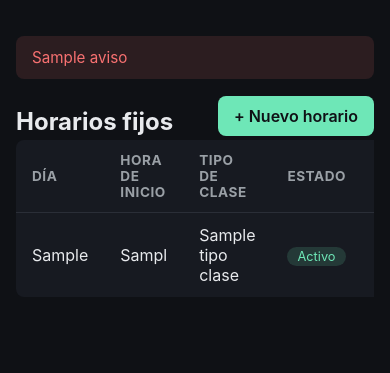
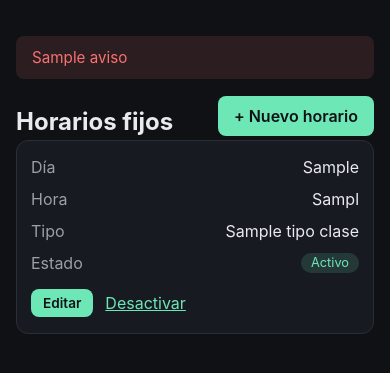
Before and after one commit to pilisoldo1-code/Just-Show-Up, a FastAPI app: template app/templates/profesora_horarios.html in a window 390 px wide. Shown: the part 111-484 px from the top of the page. Run offline with FastAPI, Linux system fonts and the light colour scheme; the template is opened without the code that fills it: most values are stand-ins (such as "Sample title", 1, 10 or a date in 2020).

Commit message:
Profesora en celular: Horarios en tarjetas y título Asistencias
Co-Authored-By: Claude Opus 5.5 <noreply@anthropic.com>

```diff
--- a/app/static/style.css
+++ b/app/static/style.css
@@ -2121,7 +2121,7 @@ main.ancho {
     opacity: 0.6;
 }
 
-.tabla-personas .acciones {
+.tabla-tarjetas .acciones {
     display: flex;
     align-items: center;
     gap: 12px;
@@ -2146,21 +2146,25 @@ main.ancho {
     opacity: 0.6;
 }
 
-/* En celular cada persona es una tarjeta (sin desplazamiento horizontal) */
+/* En celular cada fila es una tarjeta (sin desplazamiento horizontal) */
 @media (max-width: 720px) {
-    .tabla-personas thead {
+    .tabla-tarjetas thead {
         display: none;
     }
 
-    .tabla-personas,
-    .tabla-personas tbody,
-    .tabla-personas tr,
-    .tabla-personas td {
+    .tabla-tarjetas {
+        background: transparent;
+    }
+
+    .tabla-tarjetas,
+    .tabla-tarjetas tbody,
+    .tabla-tarjetas tr,
+    .tabla-tarjetas td {
         display: block;
         width: 100%;
     }
 
-    .tabla-personas tr {
+    .tabla-tarjetas tr {
         background: var(--card);
         border: 1px solid #2a2e37;
         border-radius: 12px;
@@ -2168,7 +2172,7 @@ main.ancho {
         margin-bottom: 12px;
     }
 
-    .tabla-personas td {
+    .tabla-tarjetas td {
         display: flex;
         justify-content: space-between;
         gap: 12px;
@@ -2178,19 +2182,19 @@ main.ancho {
         overflow-wrap: anywhere;
     }
 
-    .tabla-personas td[data-label]::before {
+    .tabla-tarjetas td[data-label]::before {
         content: attr(data-label);
         color: var(--muted);
         text-align: left;
         flex-shrink: 0;
     }
 
-    .tabla-personas td.acciones {
+    .tabla-tarjetas td.acciones {
         justify-content: flex-start;
         padding-top: 10px;
     }
 
-    .tabla-personas td.empty {
+    .tabla-tarjetas td.empty {
         text-align: center;
         justify-content: center;
     }
--- a/app/templates/profesora_alumnas.html
+++ b/app/templates/profesora_alumnas.html
@@ -26,7 +26,7 @@
         {% endif %}
 
         <div class="tabla-scroll">
-        <table class="horario-table tabla-personas">
+        <table class="horario-table tabla-tarjetas">
             <thead>
                 <tr>
                     <th>Apellido</th>
--- a/app/templates/profesora_clases.html
+++ b/app/templates/profesora_clases.html
@@ -3,13 +3,13 @@
 <head>
     <meta charset="UTF-8" />
     <meta name="viewport" content="width=device-width, initial-scale=1.0" />
-    <title>Just Show Up - Clases</title>
+    <title>Just Show Up - Asistencias</title>
     <link rel="stylesheet" href="/static/style.css" />
 </head>
 <body>
     {% include "_menu.html" %}
     <main>
-        <h1>Clases</h1>
+        <h1>Asistencias</h1>
         <nav class="dias-nav" aria-label="Elegir día">
             {% for d in dias %}
             <a href="/profesora/clases?fecha={{ d.fecha }}" class="dia-chip {{ 'dia-chip-activo' if d.activo else '' }}"
--- a/app/templates/profesora_horarios.html
+++ b/app/templates/profesora_horarios.html
@@ -20,7 +20,7 @@
         </div>
 
         <div class="tabla-scroll">
-            <table class="horario-table">
+            <table class="horario-table tabla-tarjetas">
                 <thead>
                     <tr>
                         <th>Día</th>
@@ -34,17 +34,17 @@
                 <tbody>
                     {% for h in horarios %}
                     <tr>
-                        <td>{{ h.dia_semana | nombre_dia }}</td>
-                        <td>{{ h.hora_inicio[:5] }}</td>
-                        <td>{{ h.tipo_clase.nombre if h.tipo_clase else '—' }}</td>
-                        {% if usuario.es_admin and usuario.empresa_id %}<td>{{ h.profesora or '—' }}</td>{% endif %}
-                        <td>
+                        <td data-label="Día">{{ h.dia_semana | nombre_dia }}</td>
+                        <td data-label="Hora">{{ h.hora_inicio[:5] }}</td>
+                        <td data-label="Tipo">{{ h.tipo_clase.nombre if h.tipo_clase else '—' }}</td>
+                        {% if usuario.es_admin and usuario.empresa_id %}<td data-label="Profesora">{{ h.profesora or '—' }}</td>{% endif %}
+                        <td data-label="Estado">
                             <span class="badge {{ 'badge-on' if h.activo else 'badge-off' }}">
                                 {{ 'Activo' if h.activo else 'Inactivo' }}
                             </span>
                         </td>
                         <td class="acciones">
-                            <a href="/profesora/horarios/{{ h.id }}/editar">Editar</a>
+                            <a class="btn btn-chico" href="/profesora/horarios/{{ h.id }}/editar">Editar</a>
                             <form action="/profesora/horarios/{{ h.id }}/toggle" method="post">
                                 <button type="submit" class="link-btn">
                                     {{ 'Desactivar' if h.activo else 'Activar' }}
```
Also changed, not shown: CLAUDE.md (+3 -0 lines), tests/test_menu.py (+3 -2 lines).
